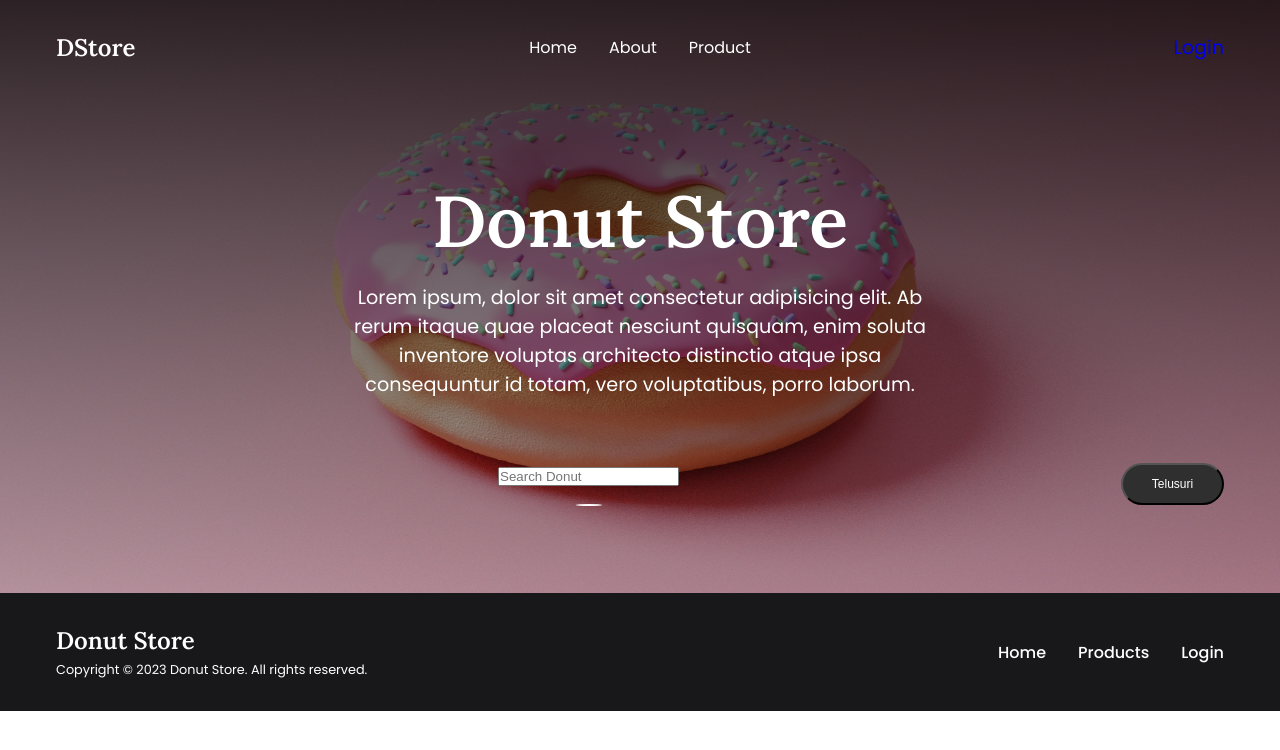
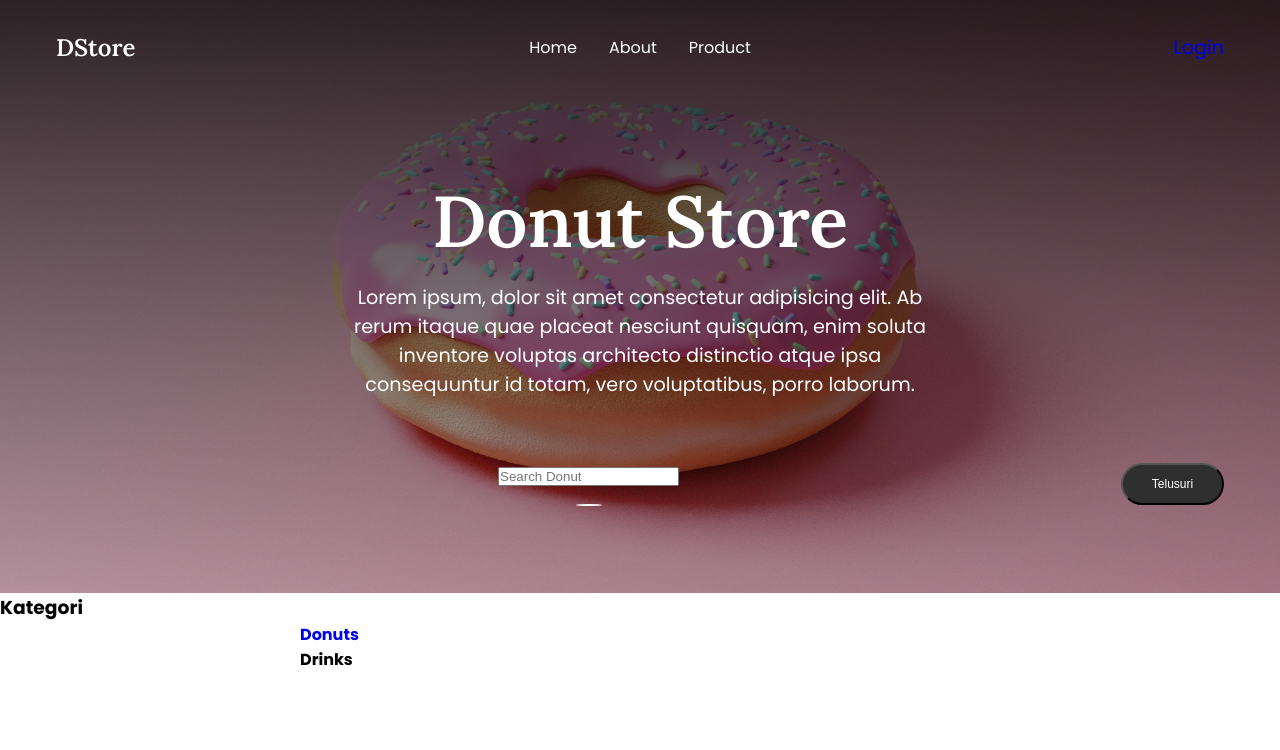
Before and after one commit to Egaxyz/DS, a PHP site: page /prod.php in a window 1280 px wide. Shown: the top 750 px of the page. Run offline with PHP 8.4, Linux system fonts and the light colour scheme.

Commit message:
gabut :v

```diff
--- a/prod.php
+++ b/prod.php
@@ -39,17 +39,33 @@
                 quisquam, enim soluta inventore voluptas architecto distinctio atque ipsa consequuntur id totam, vero
                 voluptatibus, porro laborum.
             </p>
-            <form method="get" action="/">
+            <form method="get" action="prod.php">
                 <input type="text" placeholder="Search Donut" name="keyword" />
-                <button type="button" class="btn btn-warning">Telusuri</button>
+                <button class="btn btn-warning" type="submit">Telusuri</button>
             </form>
             <a href="#home"><i class="ri-arrow-down-double-line"></i></a>
         </div>
     </header>
     <main>
-
+        <div class="container-fluid py-5">
+            <div class="container text-center">
+                <h3>Kategori</h3>
+                <div class="row mt-3" style="margin-left: 300px">
+                    <div class="col-3">
+                        <div class="highlighted-kategori img-donut d-flex justify-content-center align-items-center">
+                            <h4 class="text-white"><a href="prod.php?kategori=Donat">Donuts</a></h4>
+                        </div>
+                    </div>
+                    <div class="col-3">
+                        <div class="highlighted-kategori img-drink d-flex justify-content-center align-items-center">
+                            <h4 class="text-white">Drinks</h4>
+                        </div>
+                    </div>
+                </div>
+            </div>
+        </div>
     </main>
-    <footer class="footer">
+    <!-- <footer class="footer">
         <div class="section__container footer__bar">
             <div class="footer__logo">
                 <h4><a href="#">Donut Store</a></h4>
@@ -61,7 +77,7 @@
                 <li class="footer__link"><a href="#">Login</a></li>
             </ul>
         </div>
-    </footer>
+    </footer> -->
 </body>
 
 </html>
```
